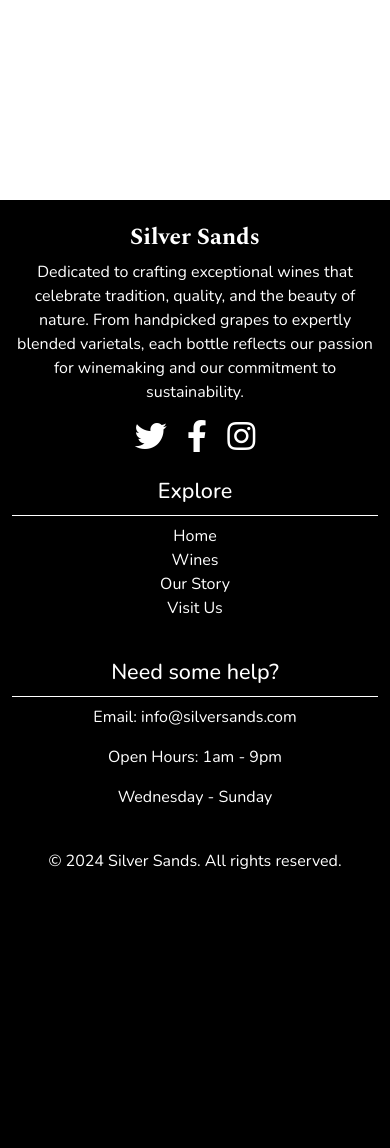
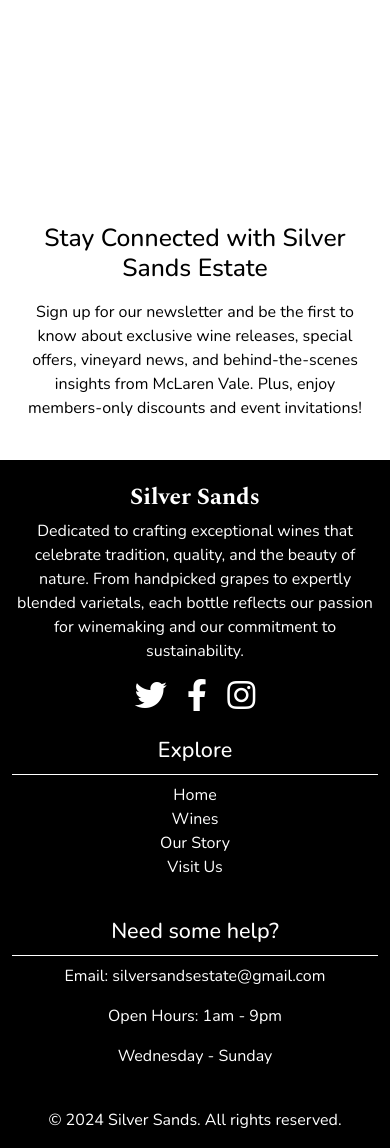
Before and after one commit to AlvaLind/project-5-silver-sands, a Django app: page /products/ in a window 390 px wide. Shown: the part 539-1687 px from the top of the page. Before the commit the page ends 1408 px from the top, so only its background shows below. Run offline with Django 5.2, Linux system fonts and the light colour scheme; data that the repository does not hold is empty; some libraries are stand-ins or nearby versions.

Commit message:
Add 'emailoctopus' for newsletter signup and fix responsiveness for bag toast

```diff
--- a/bag/templates/bag/bag.html
+++ b/bag/templates/bag/bag.html
@@ -168,7 +168,7 @@
                     </td>
                 </tr>
                 <tr>
-                    <td colspan="5" class="text-right">
+                    <td colspan="5" class="text-right d-flex">
                         <a href="{{ product_list_url }}" class="btn btn-secondary rounded-0">
                             <span class="icon">
                                 <i class="fas fa-chevron-left"></i>
--- a/checkout/templates/checkout/checkout_success.html
+++ b/checkout/templates/checkout/checkout_success.html
@@ -57,7 +57,7 @@
                     <div class="row">
                         <div class="col-12 col-md-4">
                             <p class="small mb-0 text-black font-weight-bold">
-                                {{ item.wine.name }} <!-- Removed size information -->
+                                {{ item.wine.name }}
                             </p>
                         </div>
                         <div class="col-12 col-md-8 text-md-right">
--- a/home/views.py
+++ b/home/views.py
@@ -3,13 +3,13 @@ from django.shortcuts import render
 def home(request):
     """ A view to return the home page """
 
-    return render(request, 'home/index.html')
+    return render(request, 'home/index.html', {'show_signup_form': True})
 
 
 def about_us(request):
     """ A view to return the about us or our story page """
 
-    return render(request, 'home/about_us.html')
+    return render(request, 'home/about_us.html', {'show_signup_form': True})
 
 
 def access_denied(request):
@@ -20,4 +20,4 @@ def access_denied(request):
 def visit_us(request):
     """A view to return visit us page"""
 
-    return render(request, 'home/visit_us.html')
+    return render(request, 'home/visit_us.html', {'show_signup_form': True})
--- a/management_dashboard/views.py
+++ b/management_dashboard/views.py
@@ -35,7 +35,6 @@ def add_product(request):
     template = 'management_dashboard/add_product.html'
     context = {
         'form': form,
-
     }
 
     return render(request, template, context)
--- a/products/views.py
+++ b/products/views.py
@@ -74,6 +74,7 @@ def product_list(request):
         'wines': wines,
         'page_obj': page_obj,
         'categories': categories,
+        'show_signup_form': True,
     }
     return render(request, 'products/product_list.html', context)
 
@@ -127,7 +128,8 @@ def product_details(request, wine_id):
         'review_form': review_form,
         'existing_review': existing_review,
         'review_count': review_count,
-        'on_product_details_page': True,
+        'show_toast_bag': True,
+        'show_signup_form': True,
     }
     return render(request, 'products/product_details.html', context)
 
--- a/profiles/views.py
+++ b/profiles/views.py
@@ -36,6 +36,7 @@ def profile(request):
     context = {
             'form': form,
             'orders': page_obj,
+            'show_signup_form': True,
         }
 
     return render(request, template, context)
--- a/static/css/styles.css
+++ b/static/css/styles.css
@@ -57,6 +57,23 @@ nav {
     display: none;
 }
 
+/* Signup form */
+.signup-section {
+    background-color: #fff !important;
+}
+
+.newsletter-text {
+    max-width: 600px;
+}
+
+#signupFormSection .form-container {
+    border: none;
+}
+
+#signupFormSection .main-form .btn {
+    background-color: #9ba6db;
+    color: #000000;
+}
 /* Footer Styles */
 footer {
     background-color: #000000;
@@ -127,6 +144,7 @@ footer a:hover {
 }
 .custom-toast {
     overflow: visible;
+    max-width: 280px;
 }
 .toast-capper {
     height: 2px;
--- a/templates/base.html
+++ b/templates/base.html
@@ -169,6 +169,20 @@
         {% endblock %}
     </main>
 
+    <!-- Signup Form Section -->
+    {% if show_signup_form %}
+    <div class="signup-section d-flex justify-content-center bg-light p-4" id="signupFormSection">
+        <div class="text-center">
+            <h2 class="mb-3">Stay Connected with Silver Sands Estate</h2>
+            <div class="col-12 newsletter-text">
+                <p>Sign up for our newsletter and be the first to know about exclusive wine releases, special offers, vineyard news, and behind-the-scenes insights from McLaren Vale. Plus, enjoy members-only discounts and event invitations!</p>
+            </div>
+            <div class="d-flex justify-content-center">
+                <script async src="https://eocampaign1.com/form/82b03cb2-830f-11ef-b9b0-f58c7bd9c394.js" data-form="82b03cb2-830f-11ef-b9b0-f58c7bd9c394"></script>
+            </div>
+        </div>
+    </div>
+    {% endif %}
     <footer>
         <div class="container" id="footer-lock">
             <div class="row mt-4">
@@ -184,7 +198,7 @@
                     </p>
                     <div class="social-links">
                         <a href="https://x.com/" class="social-link text-reset text-decoration-none me-3" aria-label="Go to twitter page"><i class="fab fa-twitter fa-2x"></i></a>
-                        <a href="https://facebook.com/" class="social-link text-reset text-decoration-none me-3" aria-label="Go to facebook page"><i class="fab fa-facebook-f fa-2x"></i></a>
+                        <a href="https://www.facebook.com/profile.php?id=61566537640118" class="social-link text-reset text-decoration-none me-3" aria-label="Go to facebook page"><i class="fab fa-facebook-f fa-2x"></i></a>
                         <a href="https://instagram.com/" class="social-link text-reset text-decoration-none" aria-label="Go to instagram page"><i class="fab fa-instagram fa-2x"></i></a>
                     </div>
                 </div>
@@ -204,7 +218,7 @@
                 <div class="col-lg-4 col-md-12 footer-column mb-4 text-center text-lg-start">
                     <ul class="contact-details list-unstyled">
                         <li><h4>Need some help?</h4></li>
-                        <li><p>Email: info@silversands.com</p></li>
+                        <li><p>Email: silversandsestate@gmail.com</p></li>
                         <li><p>Open Hours: 1am - 9pm</p></li>
                         <li><p>Wednesday - Sunday</p></li>
                     </ul>
--- a/templates/includes/toasts/toast_success.html
+++ b/templates/includes/toasts/toast_success.html
@@ -14,7 +14,7 @@
                 <hr class="mt-1 mb-3">
             </div>
         </div>
-        {% if grand_total and on_product_details_page and no_bag_on_success %}
+        {% if grand_total and show_toast_bag %}
             <p class="logo-font bg-white text-black py-1">Your Bag ({{ wine_count }})</p>
             <div class="bag-notification-wrapper">
                 {% for item in bag_items %}
```
